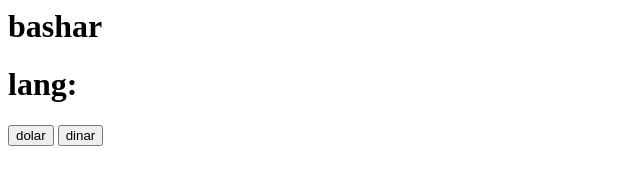
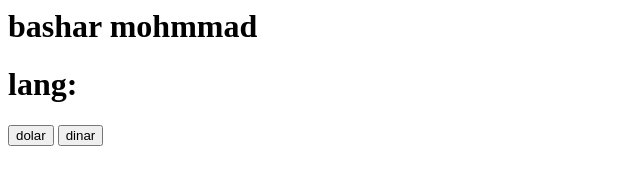
Before and after one commit to bashar-ayman/final-project, a plain HTML site: page index.html in a window 1280 px wide. Shown: the whole page, without its empty margins (0-640 px from the left). Drawn offline with Linux system fonts and the light colour scheme.

Commit message:
edit index file

```diff
--- a/index.html
+++ b/index.html
@@ -6,7 +6,7 @@
     <title>Document</title>
 </head>
 <body onload="start()">
-    <h1>bashar</h1>
+    <h1>bashar mohmmad</h1>
     <h1>lang: <span id="c"></span></h1>
     <button onclick="set('dolar')">dolar</button>
     <button onclick="set('dinar')">dinar</button>
```
